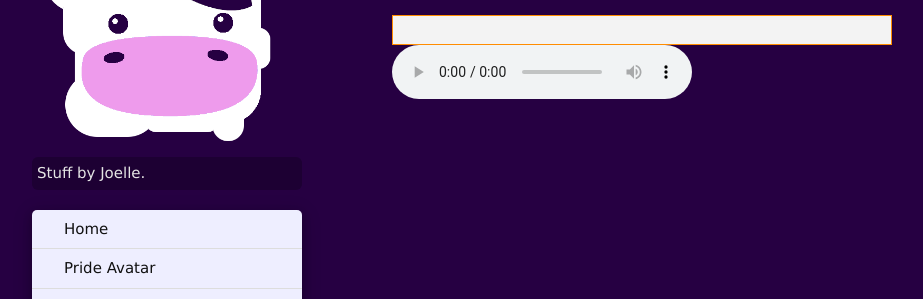
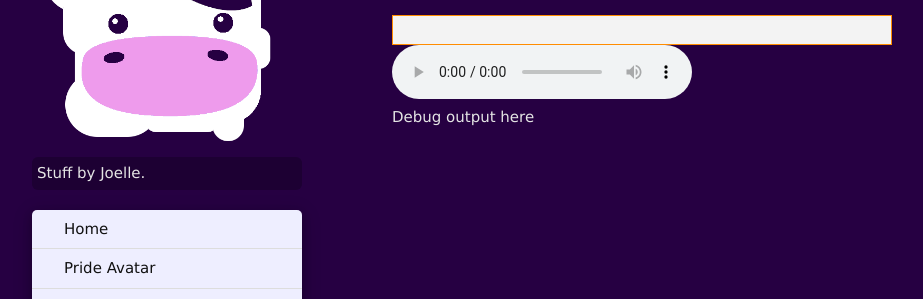
Before and after one commit to joellethemoo/joellesstuff.com, a Jekyll site: the page built from voicetest.html, in a window 1280 px wide. Shown: the part 163-462 px from the top of the page, without its empty margins (178-1101 px from the left). Built offline with Jekyll 4.4.1, drawn with Linux system fonts in a browser that asks for light colours.

```diff
--- a/voicetest.html
+++ b/voicetest.html
@@ -10,6 +10,6 @@
     <div id="progressBar"></div>
 </div>
 <audio id="audioPlayback" controls></audio>
-<div id="debugOutput"></div>
+<div id="debugOutput">Debug output here</div>
 
 <script src="/assets/js/voicetest.js?v=0.2"></script>
```
